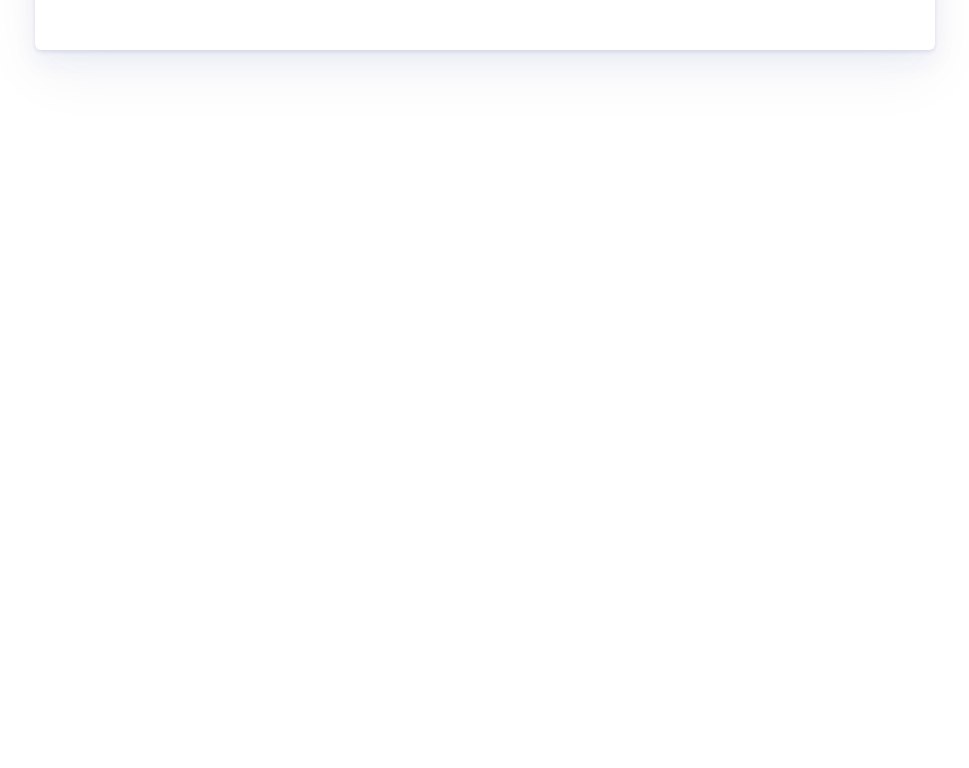
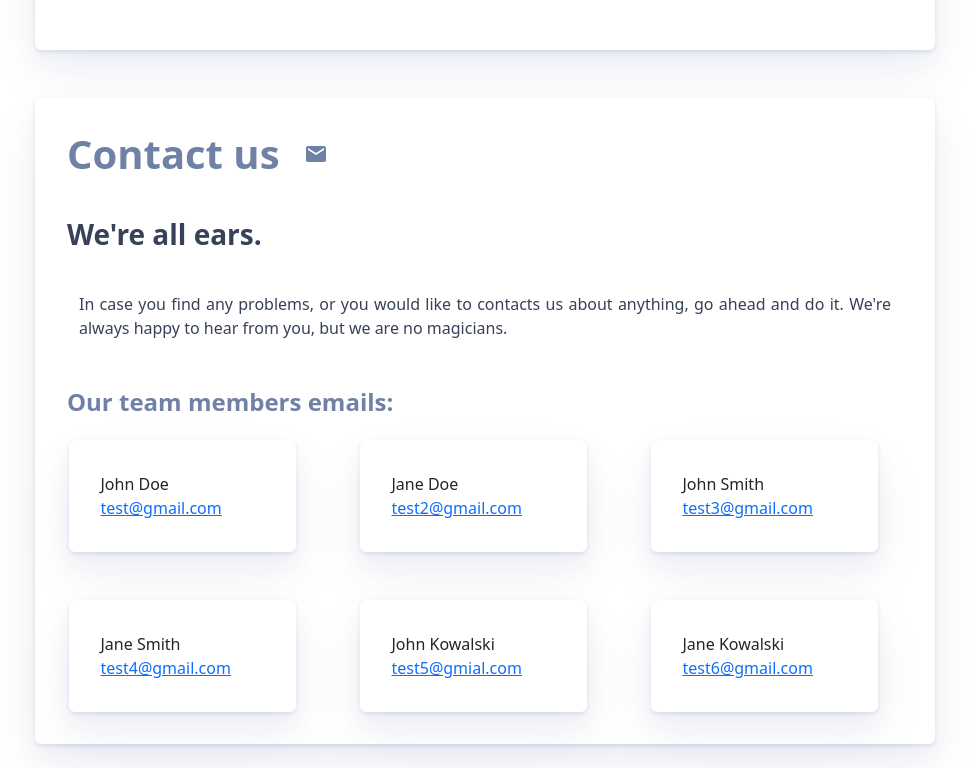
Before and after one commit to nokia-wroclaw/innovativeproject-hashiplayero, a React (Create React App) app in the folder ui/: page / in a window 1280 px wide. Shown: the part 478-1246 px from the top of the page, without its empty margins (155-1124 px from the left). Before the commit the page ends 800 px from the top, so only its background shows below. Built offline with nearby package versions, Linux system fonts and the light colour scheme.

Commit message:
Add styling to contact page
Change merged pages to components,
Expand base components to use ts,
Add SCSS styling

```diff
--- a/ui/src/App.tsx
+++ b/ui/src/App.tsx
@@ -11,9 +11,9 @@ import CreateRoom from "./pages/CreateRoom";
 import FindRoom from "./pages/FindRoom";
 import SignUp from "./pages/SignUp";
 import SignIn from "./pages/SignIn";
-import Faq from "./pages/Faq";
-import Contact from "./pages/Contact";
-import Rules from "./pages/Rules";
+import Faq from "./components/Faq";
+import Contact from "./components/Contact";
+import Rules from "./components/Rules";
 import Game from "./pages/Game";
 
 class App extends Component {
--- /dev/null
+++ b/ui/src/components/Contact.tsx
@@ -0,0 +1,75 @@
+import Grid from "@mui/material/Grid";
+import EmailIcon from "@mui/icons-material/Email";
+
+interface IContactInfo {
+  email: string;
+  person: string;
+  id: number;
+}
+const Contact = () => {
+  const contactInfo: IContactInfo[] = [
+    {
+      email: "test@gmail.com",
+      person: "John Doe",
+      id: 1,
+    },
+    {
+      email: "test2@gmail.com",
+      person: "Jane Doe",
+      id: 2,
+    },
+    {
+      email: "test3@gmail.com",
+      person: "John Smith",
+      id: 3,
+    },
+    {
+      email: "test4@gmail.com",
+      person: "Jane Smith",
+      id: 4,
+    },
+    {
+      email: "test5@gmial.com",
+      person: "John Kowalski",
+      id: 5,
+    },
+    {
+      email: "test6@gmail.com",
+      person: "Jane Kowalski",
+      id: 6,
+    },
+  ];
+  return (
+    <>
+      <div className="paper contact">
+        <div className="title">
+          <h1>Contact us</h1>
+          <EmailIcon />
+        </div>
+        <h3 className="sub-title">We're all ears.</h3>
+        <span className="contact-text">
+          In case you find any problems, or you would like to contacts us about
+          anything, go ahead and do it. We're always happy to hear from you, but we are
+          no magicians.
+        </span>
+        <h3 className="contact-title">Our team members emails:</h3>
+        <Grid
+          container
+          spacing={{ xs: 2, md: 3 }}
+          columns={{ xs: 4, sm: 8, md: 12 }}
+          className="contact-people"
+        >
+          {contactInfo.map((information) => (
+            <div key={information.id} className="contact-person">
+              <span>{information.person}</span>
+              <br />
+              <a href="#">{information.email}</a>
+            </div>
+          ))}
+        </Grid>
+      </div>
+    </>
+  );
+};
+
+export default Contact;
--- a/ui/src/pages/Contact.tsx
+++ /dev/null
@@ -1,26 +0,0 @@
-import React from "react";
-
-const Contact = () => {
-
-    const emails = [
-        "email1",
-        "email2",
-        "email3" //Add team members' emails
-    ]
-
-    return (
-        <>
-            <h1>Contact</h1>
-            <h3>We're all ears.</h3>
-            <h5>In case you find any problems, or you would like to contacts us about anything, go ahead and do it.</h5>
-            <p>Our team members emails:</p>
-            {
-                emails.map((e) => (
-                    <ul>{e}</ul>
-                ))
-            }
-        </>
-    );
-};
-
-export default Contact;
--- a/ui/src/pages/Dashboard.tsx
+++ b/ui/src/pages/Dashboard.tsx
@@ -1,6 +1,7 @@
 import { useNavigate } from "react-router-dom";
 import { useAppDispatch } from "../store/hooks";
 import { createUser } from "../store/userSlice";
+import Contact from "../components/Contact";
 
 import { Button } from '@mui/material';
 
@@ -41,6 +42,8 @@ const Dashboard = () => {
         }
       </div>
 
+      <Contact />
+
     </>
   );
 };
--- a/ui/src/styles/index.css
+++ b/ui/src/styles/index.css
@@ -170,6 +170,137 @@
   transition: all 0.5s ease-in;
 }
 
+.contact {
+  display: -webkit-box;
+  display: -ms-flexbox;
+  display: flex;
+  -webkit-box-orient: vertical;
+  -webkit-box-direction: normal;
+      -ms-flex-direction: column;
+          flex-direction: column;
+  margin: 24px;
+  padding: 8px;
+  border-radius: 6px;
+}
+
+@media screen and (max-width: 750px) {
+  .contact {
+    display: -webkit-box;
+    display: -ms-flexbox;
+    display: flex;
+    -webkit-box-align: center;
+        -ms-flex-align: center;
+            align-items: center;
+    -webkit-box-orient: vertical;
+    -webkit-box-direction: normal;
+        -ms-flex-direction: column;
+            flex-direction: column;
+    -webkit-box-pack: center;
+        -ms-flex-pack: center;
+            justify-content: center;
+  }
+}
+
+.title {
+  display: -webkit-box;
+  display: -ms-flexbox;
+  display: flex;
+  -webkit-box-align: center;
+      -ms-flex-align: center;
+          align-items: center;
+  color: #7081A6;
+}
+
+.title h1 {
+  font-size: 40px;
+  font-weight: bold;
+  color: #7081A6;
+  margin: 24px;
+}
+
+.title svg {
+  -webkit-transition: all 0.6s ease-in-out;
+  transition: all 0.6s ease-in-out;
+}
+
+.title svg:hover {
+  -webkit-transition: all 0.6s ease-out;
+  transition: all 0.6s ease-out;
+  -webkit-transform: rotate(360deg) scale(1.5);
+          transform: rotate(360deg) scale(1.5);
+  color: #5452E4;
+  cursor: pointer;
+}
+
+.contact-title {
+  font-size: 24px;
+  font-weight: bold;
+  color: #7081A6;
+  margin: 24px;
+}
+
+.sub-title {
+  font-weight: bold;
+  color: #374157;
+  margin: 16px 24px;
+  -webkit-transition: all 0.3s ease-in-out;
+  transition: all 0.3s ease-in-out;
+}
+
+.sub-title:hover {
+  color: #403eb4;
+  -webkit-transition: all 0.3s ease-out;
+  transition: all 0.3s ease-out;
+}
+
+.contact-people {
+  display: -webkit-box;
+  display: -ms-flexbox;
+  display: flex;
+  -webkit-box-orient: vertical;
+  -webkit-box-direction: normal;
+      -ms-flex-direction: column;
+          flex-direction: column;
+  -webkit-box-align: center;
+      -ms-flex-align: center;
+          align-items: center;
+  -webkit-box-pack: center;
+      -ms-flex-pack: center;
+          justify-content: center;
+}
+
+.contact-person {
+  height: 100%;
+  min-width: 25%;
+  padding: 32px;
+  margin: 24px 32px;
+  border-radius: 6px;
+  background-color: #FFFFFF;
+  border-radius: 6px;
+  -webkit-box-shadow: 0px 2px 4px rgba(7, 4, 146, 0.1), 0px 24px 60px rgba(6, 47, 125, 0.05), 0px 12px 24px rgba(27, 59, 119, 0.05);
+          box-shadow: 0px 2px 4px rgba(7, 4, 146, 0.1), 0px 24px 60px rgba(6, 47, 125, 0.05), 0px 12px 24px rgba(27, 59, 119, 0.05);
+  -webkit-transition: all 0.5s ease-in-out;
+  transition: all 0.5s ease-in-out;
+}
+
+.contact-person:hover {
+  -webkit-box-shadow: 0px 2px 4px rgba(5, 3, 124, 0.158), 0px 24px 60px rgba(6, 48, 125, 0.295), 0px 12px 24px rgba(27, 59, 119, 0.103);
+          box-shadow: 0px 2px 4px rgba(5, 3, 124, 0.158), 0px 24px 60px rgba(6, 48, 125, 0.295), 0px 12px 24px rgba(27, 59, 119, 0.103);
+  -webkit-transition: all 0.5s ease-in;
+  transition: all 0.5s ease-in;
+}
+
+.contact-person:hover {
+  cursor: pointer;
+}
+
+.contact-text {
+  font-size: 16px;
+  color: #374157;
+  margin: 24px 36px;
+  text-align: justify;
+}
+
 .general-info {
   display: -webkit-box;
   display: -ms-flexbox;
--- a/ui/src/styles/index.scss
+++ b/ui/src/styles/index.scss
@@ -98,12 +98,7 @@ $light_logo-secondary-color: #8b89ec;
     }
 }
 
-.paper{
-    width: 100%;
-    max-width: 900px;
-    height: 100%;
-    padding: 32px 8px;
-    margin: 24px 16px;
+@mixin boarder (){
     background-color: #FFFFFF;
     border-radius: 6px;
     box-shadow: 0px 2px 4px rgba(7, 4, 146, 0.1), 0px 24px 60px rgba(6, 47, 125, 0.05), 0px 12px 24px rgba(27, 59, 119, 0.05);
@@ -114,12 +109,103 @@ $light_logo-secondary-color: #8b89ec;
         0px 24px 60px rgba(6, 48, 125, 0.295),
         0px 12px 24px rgba(27, 59, 119, 0.103);
         transition: all 0.5s ease-in;
+  }
+}
+
+.paper{
+    width: 100%;
+    max-width: 900px;
+    height: 100%;
+    padding: 32px 8px;
+    margin: 24px 16px;
+    @include boarder();
+}
+
+.contact{
+    display: flex;
+    flex-direction: column;
+    margin: 24px;
+    padding: 8px;
+    border-radius: 6px;
+    @media screen and (max-width: 750px){
+        @include display-flex(column, center);
     }
+}
+
+@mixin title ($color, $type, $size) {
+    font-size: $size;
+    font-weight: $type;
+    color: $color;
+}
+
+.title{
+    display: flex;
+    align-items: center;
+    color: $light_secondary_button_color;
+    h1{
+        @include title($light_secondary_button_color, bold, 40px);
+        margin: 24px;
+    }
+    svg{
+        transition: all 0.6s ease-in-out;
+    }
+    svg:hover{
+        transition: all 0.6s ease-out;
+        transform: rotate(360deg) scale(1.5);
+
+        color: $light_primary_button_color;
+        cursor: pointer;
+    }
+}
+
+.contact-title{
+    @include title($light_secondary_button_color, bold, 24px);
+    margin: 24px;
+}
+
+.sub-title{
+    font-weight: bold;
+    color: $light_secondary_button_color-hover;
+    margin: 16px 24px;
+    transition: all 0.3s ease-in-out;
+    &:hover{
+        color: $light_primary_button_color-hover;
+        transition: all 0.3s ease-out;
+    }
+}
+
+.contact-people{
+    display: flex;
+    flex-direction: column;
+    align-items: center;
+    justify-content: center;
+}
+
+.contact-person{
+    height: 100%;
+    min-width: 25%;
+    padding: 32px;
+    margin: 24px 32px;
+    border-radius: 6px;
+    @include boarder();
+    // transition: all 0.6s ease-in-out;
+    &:hover{
+    //     transition: all 0.6s ease-out;
+    //     transform: scale(1.01);
+        cursor: pointer;
+    }
+}
+
+.contact-text{
+    font-size: 16px;
+    color: $light_secondary_button_color-hover;
+    margin: 24px 36px;
+    text-align: justify;
+
 }
 
 .general-info{
     @include display-flex(column, center);
-    //add padding between elements of the container general-info
     height: 90%;
     width: 85%;
     box-shadow: 0px 2px 4px rgba(7, 4, 146, 0.1), 0px 24px 60px rgba(6, 47, 125, 0.05), 0px 12px 24px rgba(27, 59, 119, 0.05);
```
Also changed, not shown: ui/src/components/Faq.tsx (renamed from ui/src/pages/Faq.tsx), ui/src/components/Rules.tsx (renamed from ui/src/pages/Rules.tsx), 1 other file (tests, documents, lock files or other folders).
